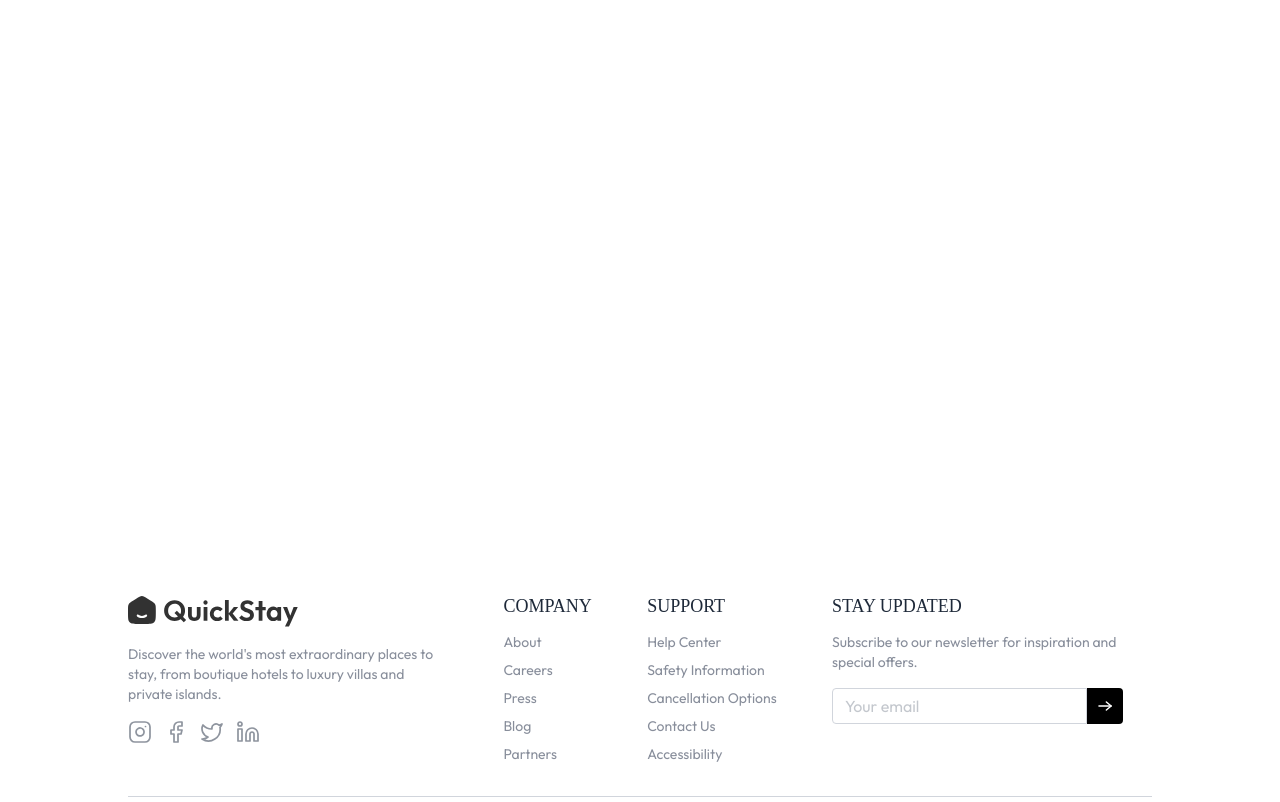
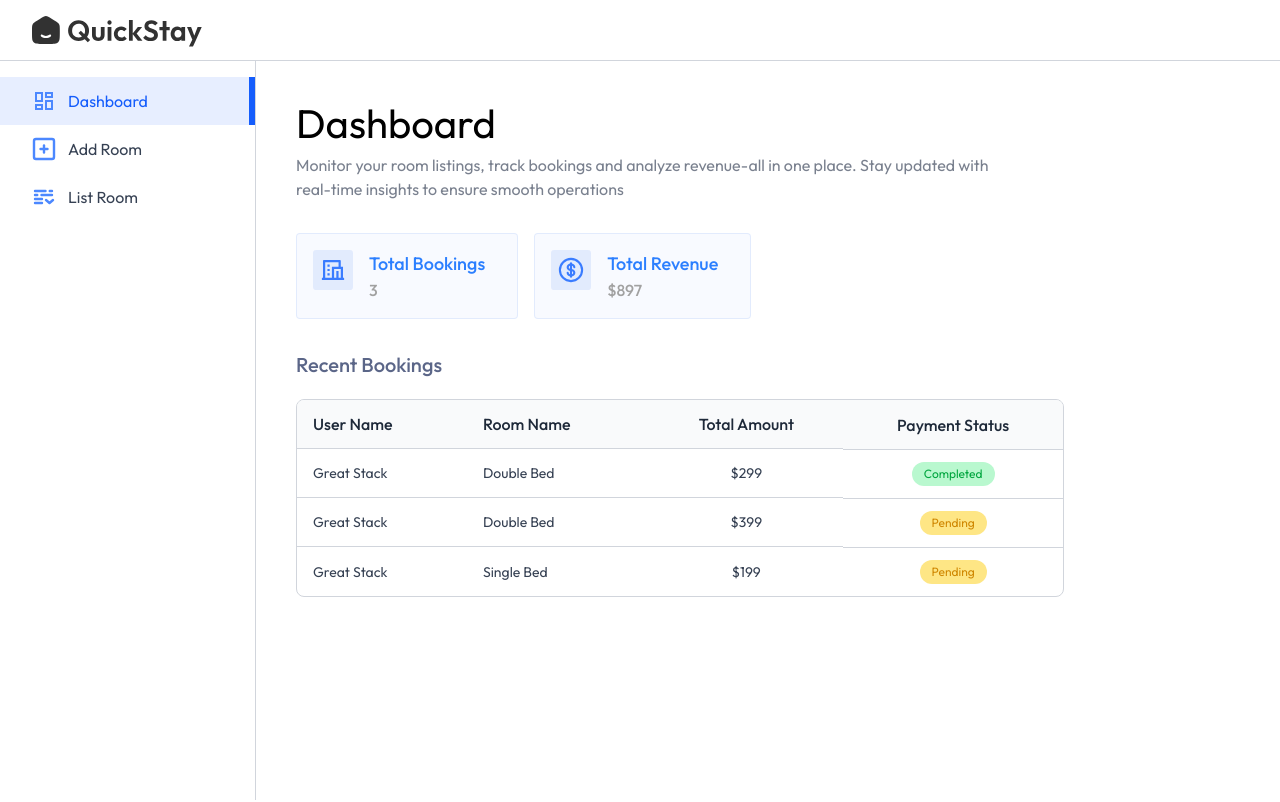
Before and after one commit to FrancisEyash/HOTEL-BOOKING-SYSTEM, a React (Vite) app in the folder Client/: page /owner in a window 1280 px wide. Shown: the top 802 px of the page. Built offline with nearby package versions, Linux system fonts and the light colour scheme; no server answers; a web font is replaced by a local one.

Commit message:
done with owner dashboard page

```diff
--- a/Client/src/App.jsx
+++ b/Client/src/App.jsx
@@ -6,6 +6,11 @@
 import AllRooms from "./pages/AllRooms";
 import RoomDetails from "./pages/RoomDetails";
 import MyBookings from "./pages/MyBookings";
+import HotelReg from "./components/HotelReg";
+import Layout from "./pages/hotelOwner/Layout";
+import Dashboard from "./pages/hotelOwner/Dashboard";
+import AddRoom from "./pages/hotelOwner/AddRoom";
+import ListRoom from "./pages/hotelOwner/ListRoom";
 
 const App = () => {
   const isOwnerPath = useLocation().pathname.includes("owner");
@@ -13,12 +18,18 @@
   return (
     <>
       {!isOwnerPath && <Navbar />}
+      {false && <HotelReg />}
       <div className="min-h-[70vh]">
         <Routes>
           <Route path="/" element={<Home />} />
           <Route path="/rooms" element={<AllRooms />} />
           <Route path="/rooms/:id" element={<RoomDetails />} />
           <Route path="/my-bookings" element={<MyBookings />} />
+          <Route path="/owner" element={<Layout />}>
+            <Route index element={<Dashboard />} />
+            <Route path="add-room" element={<AddRoom />} />
+            <Route path="list-room" element={<ListRoom />} />
+          </Route>
         </Routes>
       </div>
       <Footer />
--- /dev/null
+++ b/Client/src/components/HotelReg.jsx
@@ -0,0 +1,90 @@
+import React from "react";
+import { assets, cities } from "../assets/assets";
+
+const HotelReg = () => {
+  return (
+    <div className="fixed top-0 bottom-0 left-0 right-0 z-100 flex items-center justify-center bg-black/70">
+      <form className="flex bg-white rounded-xl max-w-4xl max-md:mx-2">
+        <img
+          src={assets.regImage}
+          alt="reg-image"
+          className="w-1/2 rounded-xl hidden md:block"
+        />
+        <div className="relative flex flex-col items-center md:w-1/2 p-8 md:p-10">
+          <img
+            src={assets.closeIcon}
+            alt="close-icon"
+            className="absolute top-4 right-4 h-4 w-4 cursor-pointer"
+          />
+          <p className="text-2xl font-semibold mt-6">Register Your Hotel</p>
+
+          {/* Hotel Name */}
+          <div className="w-full mt-4">
+            <label htmlFor="name" className="font-medium text-gray-500">
+              Hotel Name
+            </label>
+            <input
+              id="name"
+              type="text"
+              placeholder="Type here"
+              className="border border-gray-200 rounded w-full px-3 py-2.5 mt-1 outline-indigo-500 font-light"
+              required
+            />
+          </div>
+
+          {/* Phone */}
+          <div className="w-full mt-4">
+            <label htmlFor="contact" className="font-medium text-gray-500">
+              Phone
+            </label>
+            <input
+              id="contact"
+              type="text"
+              placeholder="Type here"
+              className="border border-gray-200 rounded w-full px-3 py-2.5 mt-1 outline-indigo-500 font-light"
+              required
+            />
+          </div>
+
+          {/* Address */}
+          <div className="w-full mt-4">
+            <label htmlFor="address" className="font-medium text-gray-500">
+              Address
+            </label>
+            <input
+              id="address"
+              type="text"
+              placeholder="Type here"
+              className="border border-gray-200 rounded w-full px-3 py-2.5 mt-1 outline-indigo-500 font-light"
+              required
+            />
+          </div>
+
+          {/* Select City Drop Down */}
+          <div className="w-full mt-4 max-w-60 mr-auto">
+            <label htmlFor="city" className="font-medium text-gray-500">
+              City
+            </label>
+            <select
+              id="city"
+              className="border border-gray-200 rounded w-full px-3 py-2.5 mt-1 outline-indigo-500 font-light"
+              required
+            >
+              <option value="">Select City</option>
+              {cities.map((city) => (
+                <option key={city} value={city}>
+                  {city}
+                </option>
+              ))}
+            </select>
+          </div>
+          <button className="bg-indigo-500 hover:bg-indigo-600 transition-all text-white mr-auto px-6 py-2 rounded cursor-pointer mt-6">
+            Register
+          </button>
+        </div>
+      </form>
+    </div>
+  );
+};
+
+export default HotelReg;
--- /dev/null
+++ b/Client/src/components/hotelOwner/Navbar.jsx
@@ -0,0 +1,17 @@
+import React from "react";
+import { Link } from "react-router-dom";
+import { assets } from "../../assets/assets";
+import { UserButton } from "@clerk/clerk-react";
+
+const Navbar = () => {
+  return (
+    <div className="flex items-center justify-between px-4 md:px-8 border-b border-gray-300 py-3 bg-white transition-all duration-300">
+      <Link to="/">
+        <img src={assets.logo} alt="logo" className="h-9 invert opacity-80" />
+      </Link>
+      <UserButton />
+    </div>
+  );
+};
+
+export default Navbar;
--- /dev/null
+++ b/Client/src/components/hotelOwner/Sidebar.jsx
@@ -0,0 +1,35 @@
+import React from "react";
+import { assets } from "../../assets/assets";
+import { NavLink } from "react-router-dom";
+
+const Sidebar = () => {
+  const sidebarLinks = [
+    { name: "Dashboard", path: "/owner", icon: assets.dashboardIcon },
+    { name: "Add Room", path: "/owner/add-room", icon: assets.addIcon },
+    { name: "List Room", path: "/owner/list-room", icon: assets.listIcon },
+  ];
+
+  return (
+    <div className="md:w-64 w-16 border-r h-full text-base border-gray-300 pt-4 flex flex-col transition-all duration-300">
+      {sidebarLinks.map((item, index) => (
+        <NavLink
+          to={item.path}
+          key={index}
+          end="/owner"
+          className={({ isActive }) =>
+            `flex items-center py-3 px-4 md:px-8 gap-3 ${
+              isActive
+                ? "border-r-4 md:border-r-[6px] bg-blue-600/10 border-blue-600 text-blue-600"
+                : "hover:bg-gray-100/90 border-white text-gray-700"
+            }`
+          }
+        >
+          <img src={item.icon} alt={item.name} className="min-h-6 min-w-6" />
+          <p className="md:block hidden text-center">{item.name}</p>
+        </NavLink>
+      ))}
+    </div>
+  );
+};
+
+export default Sidebar;
--- /dev/null
+++ b/Client/src/pages/hotelOwner/AddRoom.jsx
@@ -0,0 +1,11 @@
+import React from 'react'
+
+const AddRoom = () => {
+  return (
+    <div>
+
+    </div>
+  )
+}
+
+export default AddRoom
--- /dev/null
+++ b/Client/src/pages/hotelOwner/Dashboard.jsx
@@ -0,0 +1,100 @@
+import React, { useState } from "react";
+import Title from "../../components/Title";
+import { assets, dashboardDummyData } from "../../assets/assets";
+
+const Dashboard = () => {
+  const [dashboardData, setDashboardData] = useState(dashboardDummyData);
+
+  return (
+    <div>
+      <Title
+        align="left"
+        font="outfit"
+        title="Dashboard"
+        subTitle="Monitor your room listings, track bookings and analyze revenue-all in one place. Stay updated with real-time insights to ensure smooth operations"
+      />
+      <div className="flex gap-4 my-8">
+        {/* Total Bookings */}
+        <div className="bg-primary/3 border border-primary/10 rounded flex p-4 pr-8">
+          <img
+            src={assets.totalBookingIcon}
+            alt=""
+            className="max-sm:hidden h-10"
+          />
+          <div className="flex flex-col sm:ml-4 font-medium">
+            <p className="text-blue-500 text-lg">Total Bookings</p>
+            <p className="text-neutral-400 text-base">
+              {dashboardData.totalBookings}
+            </p>
+          </div>
+        </div>
+        {/* Total Revenue */}
+        <div className="bg-primary/3 border border-primary/10 rounded flex p-4 pr-8">
+          <img
+            src={assets.totalRevenueIcon}
+            alt=""
+            className="max-sm:hidden h-10"
+          />
+          <div className="flex flex-col sm:ml-4 font-medium">
+            <p className="text-blue-500 text-lg">Total Revenue</p>
+            <p className="text-neutral-400 text-base">
+              ${dashboardData.totalRevenue}
+            </p>
+          </div>
+        </div>
+      </div>
+
+      {/* Recent Bookings */}
+      <h2 className="text-xl text-blue-950/70 font-medium mb-5">
+        Recent Bookings
+      </h2>
+
+      <div className="w-full max-w-3xl text-left border border-gray-300 rounded-lg max-h-80 overflow-y-scroll">
+        <table className="w-full">
+          <thead className="bg-gray-50">
+            <tr>
+              <th className="py-3 px-4 text-gray-800 font-medium">User Name</th>
+              <th className="py-3 px-4 text-gray-800 font-medium max-sm:hidden">
+                Room Name
+              </th>
+              <th className="py-3 px-4 text-gray-800 font-medium text-center">
+                Total Amount
+              </th>
+              <th className="py-3 px-4 text-gray-800 font-medium text-center">
+                Payment Status
+              </th>
+            </tr>
+          </thead>
+          <tbody className="text-sm">
+            {dashboardData.bookings.map((item, index) => (
+              <tr key={index}>
+                <td className="py-3 px-4 text-gray-700 border-t border-gray-300">
+                  {item.user.username}
+                </td>
+                <td className="py-3 px-4 text-gray-700 border-t border-gray-300 max-sm:hidden">
+                  {item.room.roomType}
+                </td>
+                <td className="py-3 px-4 text-gray-700 border-t border-gray-300 text-center">
+                  ${item.totalPrice}
+                </td>
+                <td className="py-3 px-4 border-t border-gray-300 flex">
+                  <button
+                    className={`py-1 px-3 text-xs rounded-full mx-auto ${
+                      item.isPaid
+                        ? "bg-green-200 text-green-600"
+                        : "bg-amber-200 text-yellow-600"
+                    }`}
+                  >
+                    {item.isPaid ? "Completed" : "Pending"}
+                  </button>
+                </td>
+              </tr>
+            ))}
+          </tbody>
+        </table>
+      </div>
+    </div>
+  );
+};
+
+export default Dashboard;
--- /dev/null
+++ b/Client/src/pages/hotelOwner/Layout.jsx
@@ -0,0 +1,20 @@
+import React from "react";
+import Navbar from "../../components/hotelOwner/Navbar";
+import Sidebar from "../../components/hotelOwner/Sidebar";
+import { Outlet } from "react-router-dom";
+
+const Layout = () => {
+  return (
+    <div className="flex flex-col h-screen">
+      <Navbar />
+      <div className="flex h-full">
+        <Sidebar />
+        <div className="flex-1 p-4 pt-10 md:px-10 h-full">
+          <Outlet />
+        </div>
+      </div>
+    </div>
+  );
+};
+
+export default Layout;
--- /dev/null
+++ b/Client/src/pages/hotelOwner/ListRoom.jsx
@@ -0,0 +1,11 @@
+import React from 'react'
+
+const ListRoom = () => {
+  return (
+    <div>
+
+    </div>
+  )
+}
+
+export default ListRoom
```
